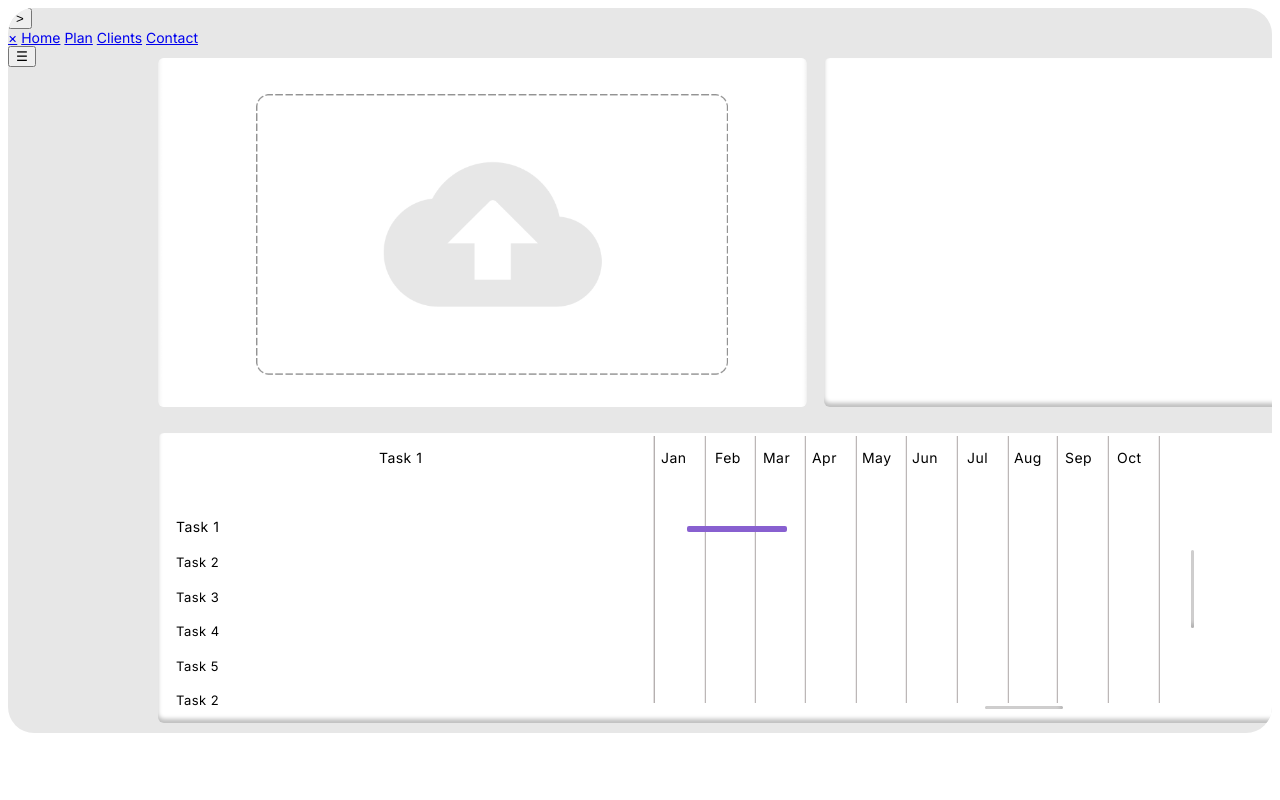
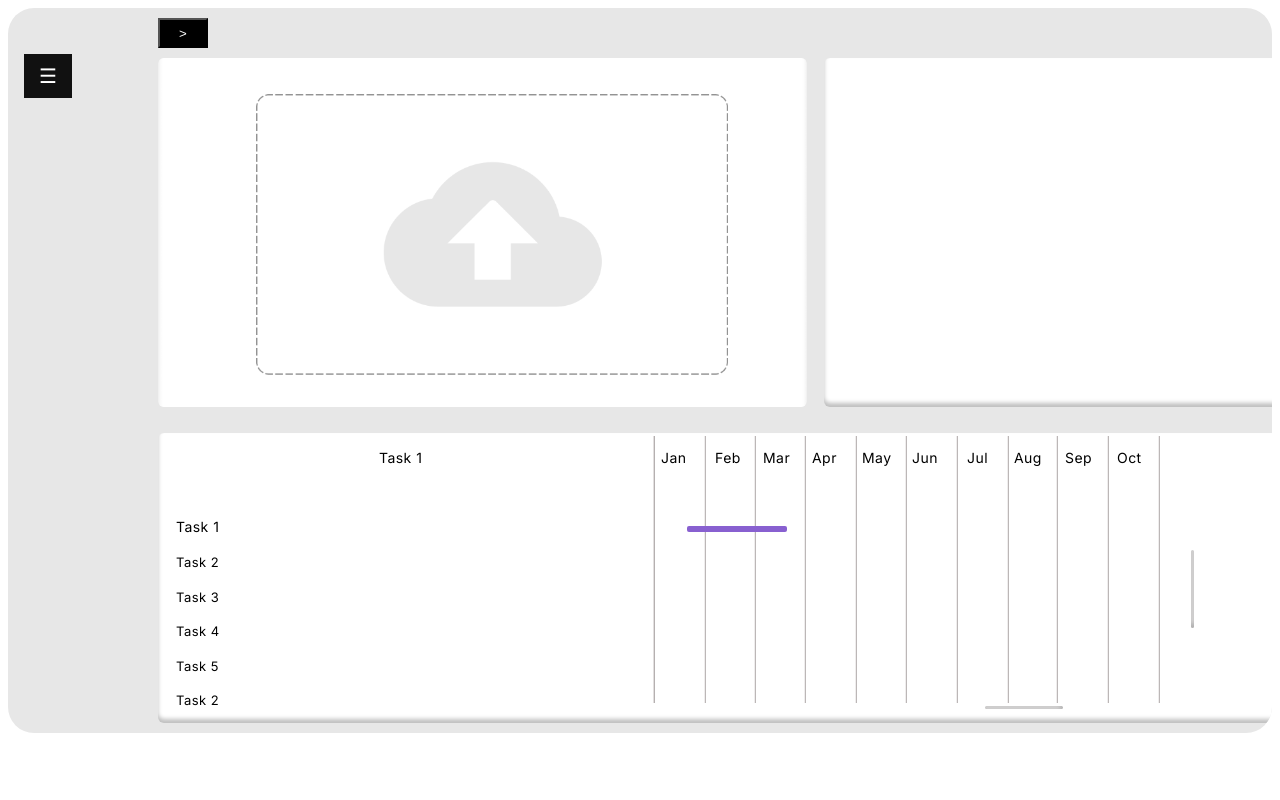
Before and after one commit to Gritbytelabsexperiments/sceduleplanning1.io, a website built with Parcel: page templates/index4.html in a window 1280 px wide. Built offline with nearby package versions, Linux system fonts and the light colour scheme.

Commit message:
Update index1.css

```diff
--- a/templates/index1.css
+++ b/templates/index1.css
@@ -3,6 +3,16 @@
   position: absolute;
   border-radius: 6px;
   overflow: hidden;
+}
+#toggleHierarchyBtn{
+  position: relative;
+  top: 10px;
+  height: 30px;
+  left: 150px;
+  background-color:black;
+  width: 50px;
+  color: white;
+  text-align: center;
 }
 .frame-child {
   top: 50px;
@@ -363,6 +373,7 @@
   background-color: #fff;
   width: 1272px;
   height: 290px;
+  cursor: pointer;
 }
 .frame-icon,
 .frame-parent {
@@ -397,13 +408,15 @@
   overflow: hidden;
 }
 #hierarchy-container {
+  cursor: pointer;
   position: absolute;
   top: 10px;
   left: 10px;
   width: 200px;
-  height: 95%;
+  height: 98%;
   background-color: white;
   overflow: auto;
+  transition: left 0.3s ease;
 }
 .hierarchy-node {
   margin-left: 7px;
@@ -440,32 +453,67 @@ display: none;
   display: flex;
   align-items: center;
   justify-content: center;
-  font-size: 20px;
+  font-size: 30px;
   color: #333;
   z-index: 999;
 }
 .frame-icon-hidden {
   display: none;
 }
-.menu-container {
+.sidebar {
+  height: 100%;
+  width: 0;
+  position: fixed;
+  z-index: 1;
+  top: 0;
+  left: 0;
+  background-color: #111;
+  overflow-x: hidden;
+  transition: 0.5s;
+  padding-top: 60px;
+}
+
+.sidebar a {
+  padding: 8px 8px 8px 32px;
+  text-decoration: none;
+  font-size: 25px;
+  color: #818181;
+  display: block;
+  transition: 0.3s;
+}
+
+.sidebar a:hover {
+  color: #f1f1f1;
+}
+
+.sidebar .closebtn {
   position: absolute;
-  top: 50px;
-  left: 50px;
-  display: flex;
-  align-items: center;
+  top: 0;
+  right: 25px;
+  font-size: 36px;
+  margin-left: 50px;
 }
-.menu-icon {
-  top: 10px;
-  left: 14px;
-  width: 30px;
-  height: auto;
+
+.openbtn {
+  font-size: 20px;
   cursor: pointer;
+  background-color: #111;
+  color: white;
+  padding: 10px 15px;
+  border: none;
 }
-#close-icon {
-  position: fixed;
-  top: 10px;
-  left:120px;
-  font-size: 40px;
-  cursor: pointer;
-  display: none;
+
+.openbtn:hover {
+  background-color: #444;
 }
+
+#main {
+  transition: margin-left .5s;
+  padding: 16px;
+}
+
+/* On smaller screens, where height is less than 450px, change the style of the sidenav (less padding and a smaller font size) */
+@media screen and (max-height: 450px) {
+  .sidebar {padding-top: 15px;}
+  .sidebar a {font-size: 18px;}
+}
```
